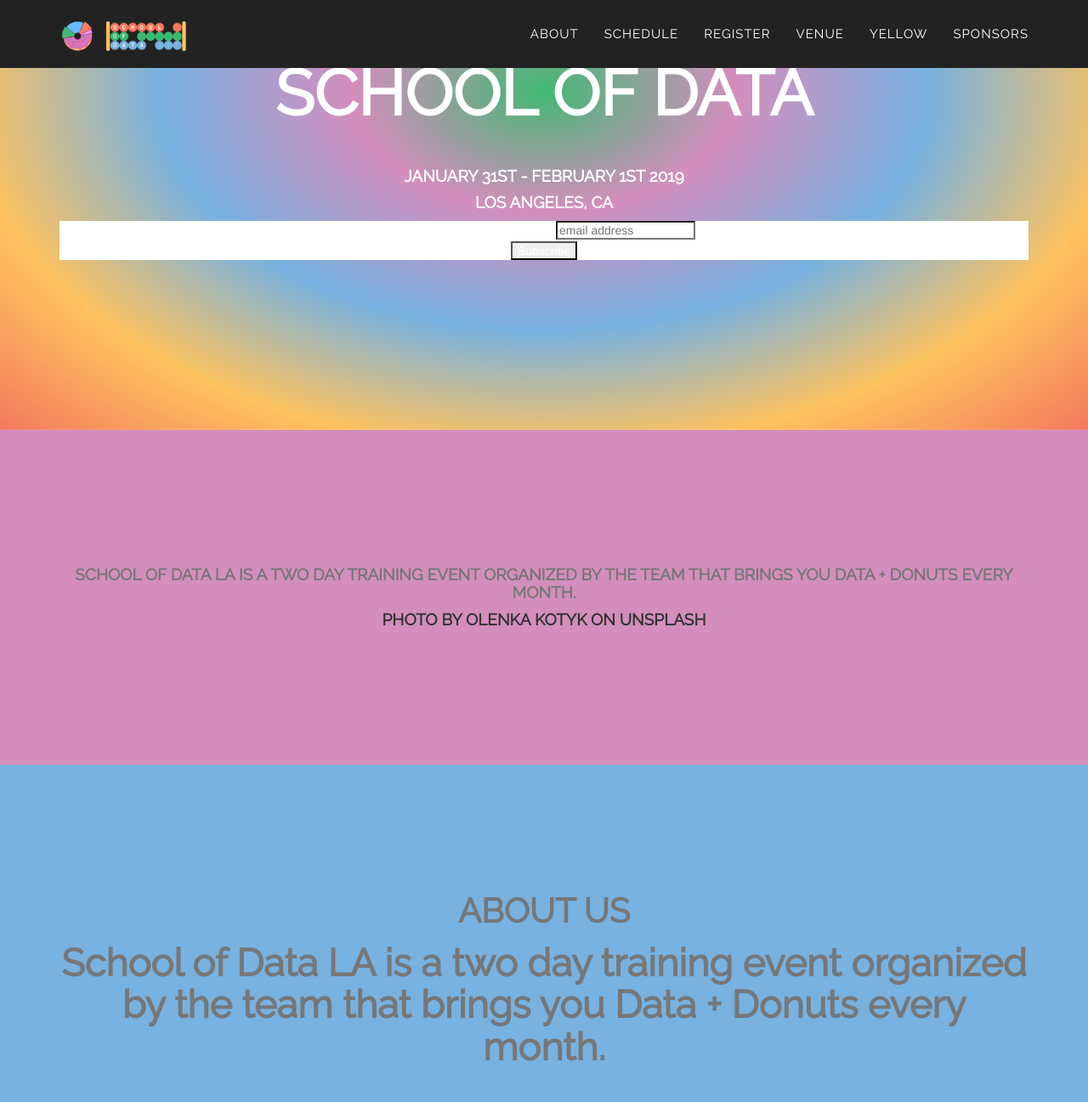
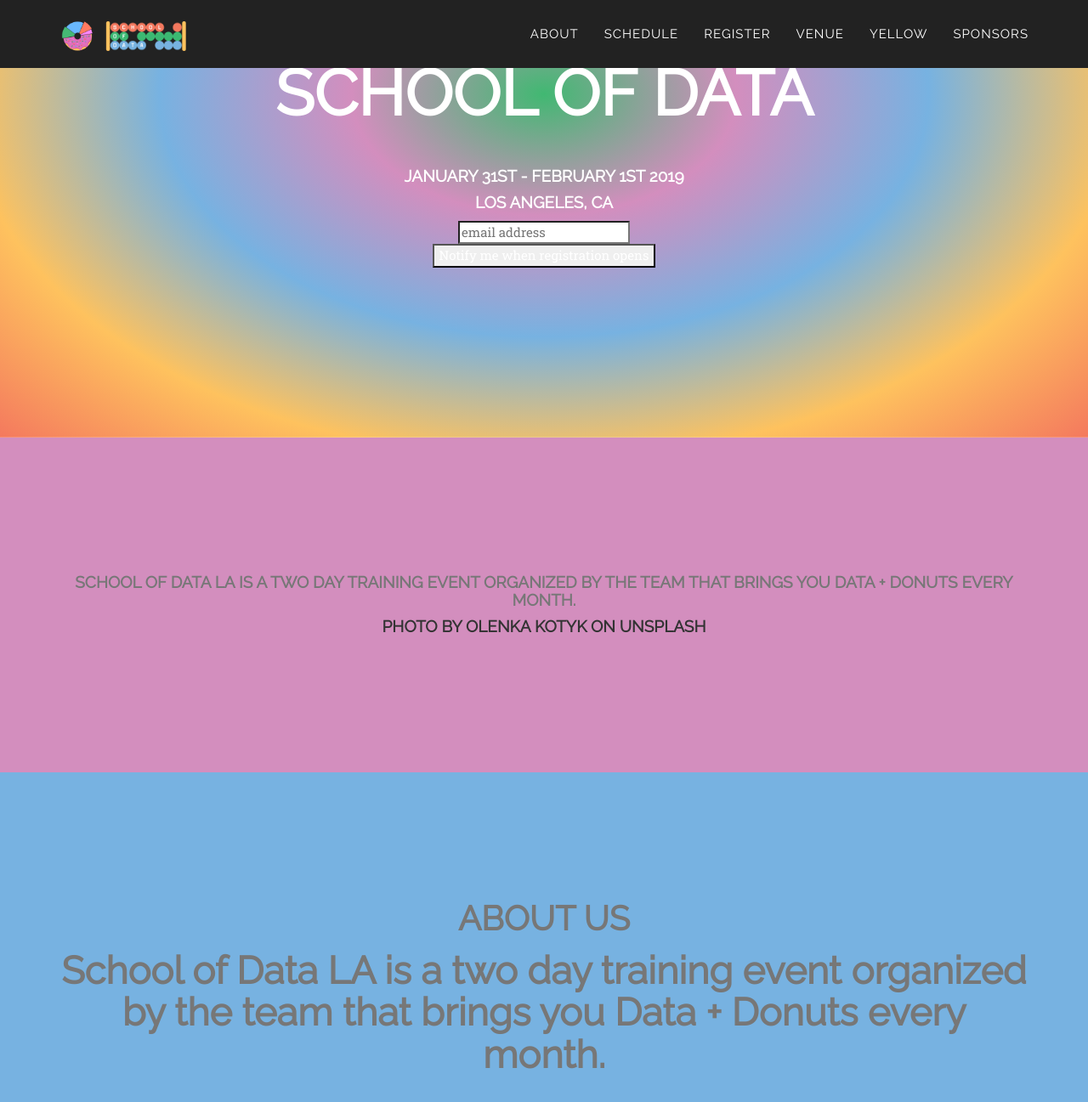
Before and after one commit to compilerla/school-of-data, a Jekyll site: the page built from index.html, in a window 1280 px wide and 1400 px high, scrolled down 293 px. Shown: the top 1297 px of the window at 85% size. Built offline with Jekyll 4.4.1, drawn with Linux system fonts in a browser that asks for light colours; some web fonts are replaced; comment, search, counter and statistics services are not loaded.

Commit message:
fix mailchimp css

```diff
--- a/_includes/head.html
+++ b/_includes/head.html
@@ -14,6 +14,7 @@
     <link rel="stylesheet" href="{{ "/css/font-awesome/css/font-awesome.min.css" | prepend: site.baseurl }}">
     <link href="https://fonts.googleapis.com/css?family=Montserrat:400,700" rel="stylesheet" type="text/css">
     <!-- <link href='https://fonts.googleapis.com/css?family=Kaushan+Script' rel='stylesheet' type='text/css'> -->
+    <link href="//cdn-images.mailchimp.com/embedcode/horizontal-slim-10_7.css" rel="stylesheet" type="text/css">
     <link href="https://fonts.googleapis.com/css?family=Lato:400,700,400italic,700italic" rel="stylesheet" type="text/css">
     <link href='https://fonts.googleapis.com/css?family=Droid+Serif:400,700,400italic,700italic' rel='stylesheet' type='text/css'>
     <link href='https://fonts.googleapis.com/css?family=Roboto+Slab:400,100,300,700' rel='stylesheet' type='text/css'>
--- a/_includes/header.html
+++ b/_includes/header.html
@@ -58,25 +58,8 @@
                     <h4 class="new-class">Los Angeles, CA</h4>
                 </div>
                 <!-- Begin Mailchimp Signup Form -->
-                <link href="//cdn-images.mailchimp.com/embedcode/horizontal-slim-10_7.css" rel="stylesheet" type="text/css">
-                <style type="text/css">
-                    #mc_embed_signup{background:#fff; clear:left; font:14px Helvetica,Arial,sans-serif; width:100%;}
-                    /* Add your own Mailchimp form style overrides in your site stylesheet or in this style block.
-                       We recommend moving this block and the preceding CSS link to the HEAD of your HTML file. */
-                </style>
-                <div id="mc_embed_signup">
-                <form action="https://compiler.us14.list-manage.com/subscribe/post?u=83dad32003c2669592d5c0b95&amp;id=1c5300358e" method="post" id="mc-embedded-subscribe-form" name="mc-embedded-subscribe-form" class="validate" target="_blank" novalidate>
-                    <div id="mc_embed_signup_scroll">
-                    <label for="mce-EMAIL">Subscribe to our mailing list</label>
-                    <input type="email" value="" name="EMAIL" class="email" id="mce-EMAIL" placeholder="email address" required>
-                    <!-- real people should not fill this in and expect good things - do not remove this or risk form bot signups-->
-                    <div style="position: absolute; left: -5000px;" aria-hidden="true"><input type="text" name="b_83dad32003c2669592d5c0b95_1c5300358e" tabindex="-1" value=""></div>
-                    <div class="clear"><input type="submit" value="Subscribe" name="subscribe" id="mc-embedded-subscribe" class="button"></div>
-                    </div>
-                </form>
-                </div>
-
-                <!--End mc_embed_signup-->
+                <div >
+                {% include mailchimp.html %}
                 <!-- <a href="mailto:data-donuts@compiler.la" class="page-scroll btn btn-xl">Register Now</a> -->
                 </div>
         </div>
--- /dev/null
+++ b/_includes/mailchimp.html
@@ -0,0 +1,13 @@
+<!-- Begin Mailchimp Signup Form -->
+<link href="//cdn-images.mailchimp.com/embedcode/horizontal-slim-10_7.css" rel="stylesheet" type="text/css">
+<div id="mc_embed_signup">
+<form action="https://compiler.us14.list-manage.com/subscribe/post?u=83dad32003c2669592d5c0b95&amp;id=1c5300358e" method="post" id="mc-embedded-subscribe-form" name="mc-embedded-subscribe-form" class="validate" target="_blank" novalidate>
+    <div id="mc_embed_signup_scroll">
+	<input type="email" value="" name="EMAIL" class="email" id="mce-EMAIL" placeholder="email address" required>
+    <!-- real people should not fill this in and expect good things - do not remove this or risk form bot signups-->
+    <div style="position: absolute; left: -5000px;" aria-hidden="true"><input type="text" name="b_83dad32003c2669592d5c0b95_1c5300358e" tabindex="-1" value=""></div>
+    <div class="clear"><input type="submit" value="Notify me when registration opens" name="subscribe" id="mc-embedded-subscribe" class="button"></div>
+    </div>
+</form>
+</div>
+<!--End mc_embed_signup-->
```
